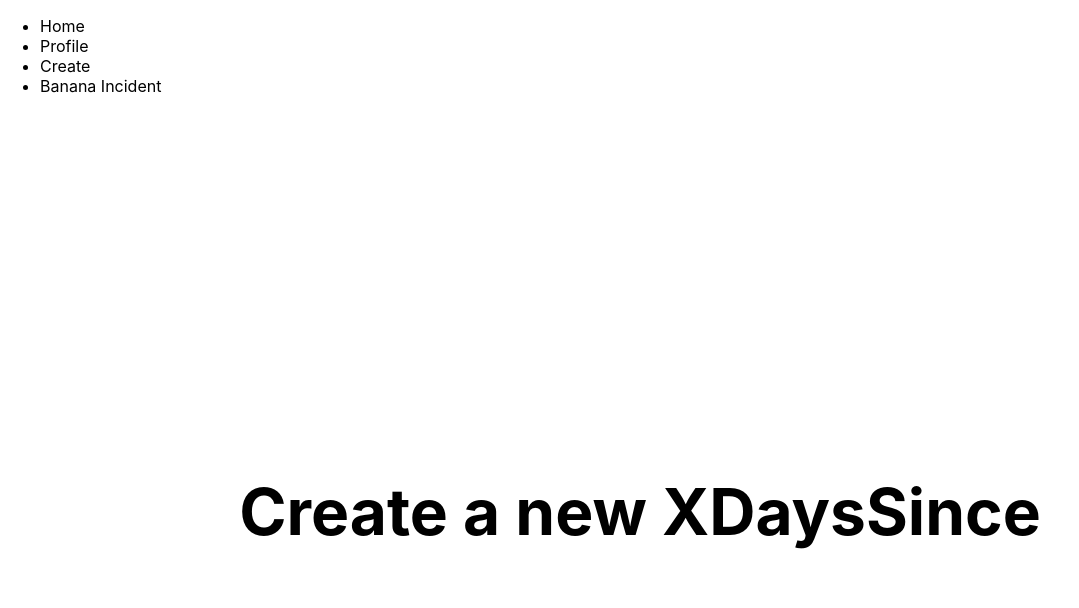
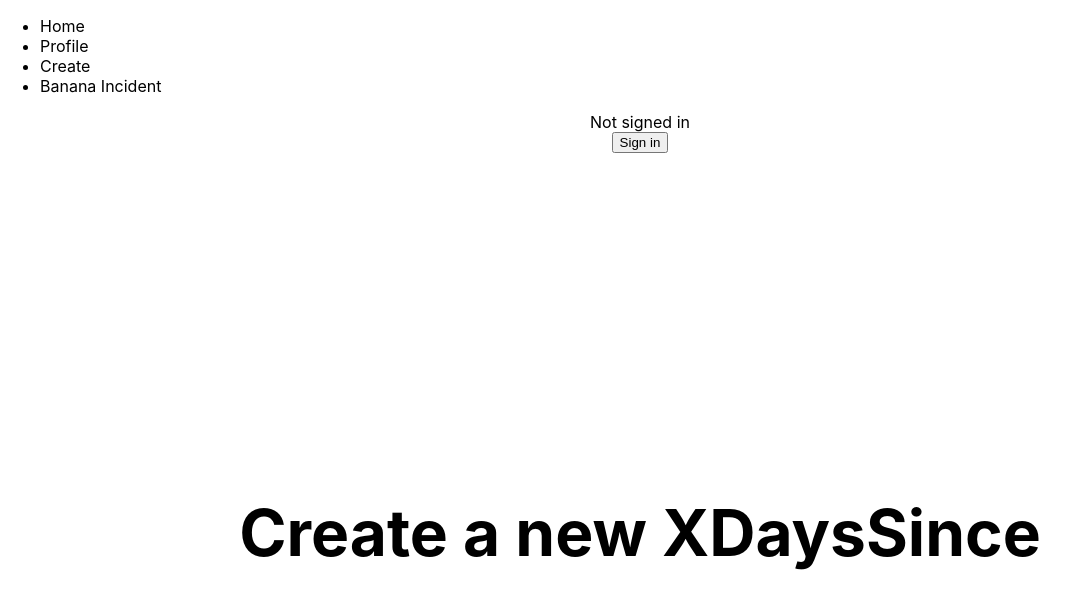
Before and after one commit to hswolff/xdayssince, a Next.js app: page /create in a window 1280 px wide. Shown: the top 608 px of the page, without its empty margins (0-1079 px from the left). Built offline with nearby package versions, Linux system fonts and the light colour scheme; no server answers.

Commit message:
Add support for a user to login with NextAuth

```diff
--- a/package.json
+++ b/package.json
@@ -9,6 +9,7 @@
   },
   "dependencies": {
     "next": "10.2.0",
+    "next-auth": "^3.23.1",
     "react": "17.0.2",
     "react-dom": "17.0.2"
   },
--- a/pages/_app.tsx
+++ b/pages/_app.tsx
@@ -1,9 +1,11 @@
 import '../styles/globals.css';
 import type { AppProps } from 'next/app';
+import { Provider } from 'next-auth/client';
 import Link from 'next/link';
 
 function MyApp({ Component, pageProps }: AppProps) {
   return (
+    <Provider session={pageProps.session}>
       <div>
         <nav>
           <ul>
@@ -31,6 +33,7 @@ function MyApp({ Component, pageProps }: AppProps) {
         </nav>
         <Component {...pageProps} />
       </div>
+    </Provider>
   );
 }
 
--- a/pages/create.tsx
+++ b/pages/create.tsx
@@ -1,13 +1,28 @@
 import Head from 'next/head';
+import { signIn, signOut, useSession } from 'next-auth/client';
 import styles from '../styles/Home.module.css';
 
 export default function CreatePage() {
+  const [session, loading] = useSession();
+
   return (
     <div className={styles.container}>
       <Head>
         <title>Create | XDaysSince</title>
       </Head>
 
+      {!session && (
+        <>
+          Not signed in <br />
+          <button onClick={() => signIn()}>Sign in</button>
+        </>
+      )}
+      {session && (
+        <>
+          Signed in as {session?.user?.email} <br />
+          <button onClick={() => signOut()}>Sign out</button>
+        </>
+      )}
       <main className={styles.main}>
         <h1 className={styles.title}>Create a new XDaysSince</h1>
       </main>
```
Also changed, not shown: pages/api/auth/[...nextauth].ts (added, +13 -0 lines), 1 other file (tests, documents, lock files or other folders). Lines whose indentation alone changed are shown as unchanged.
